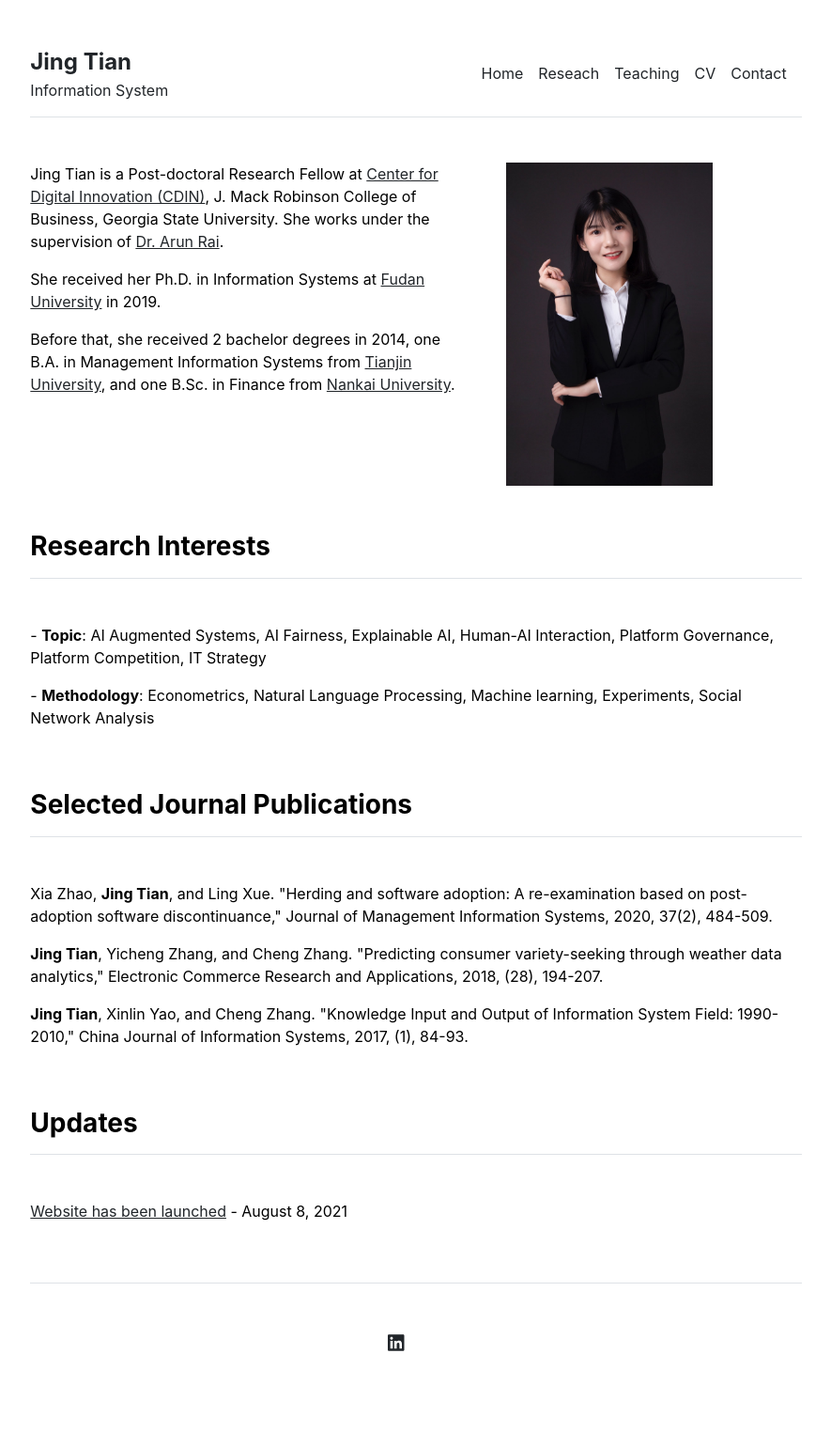
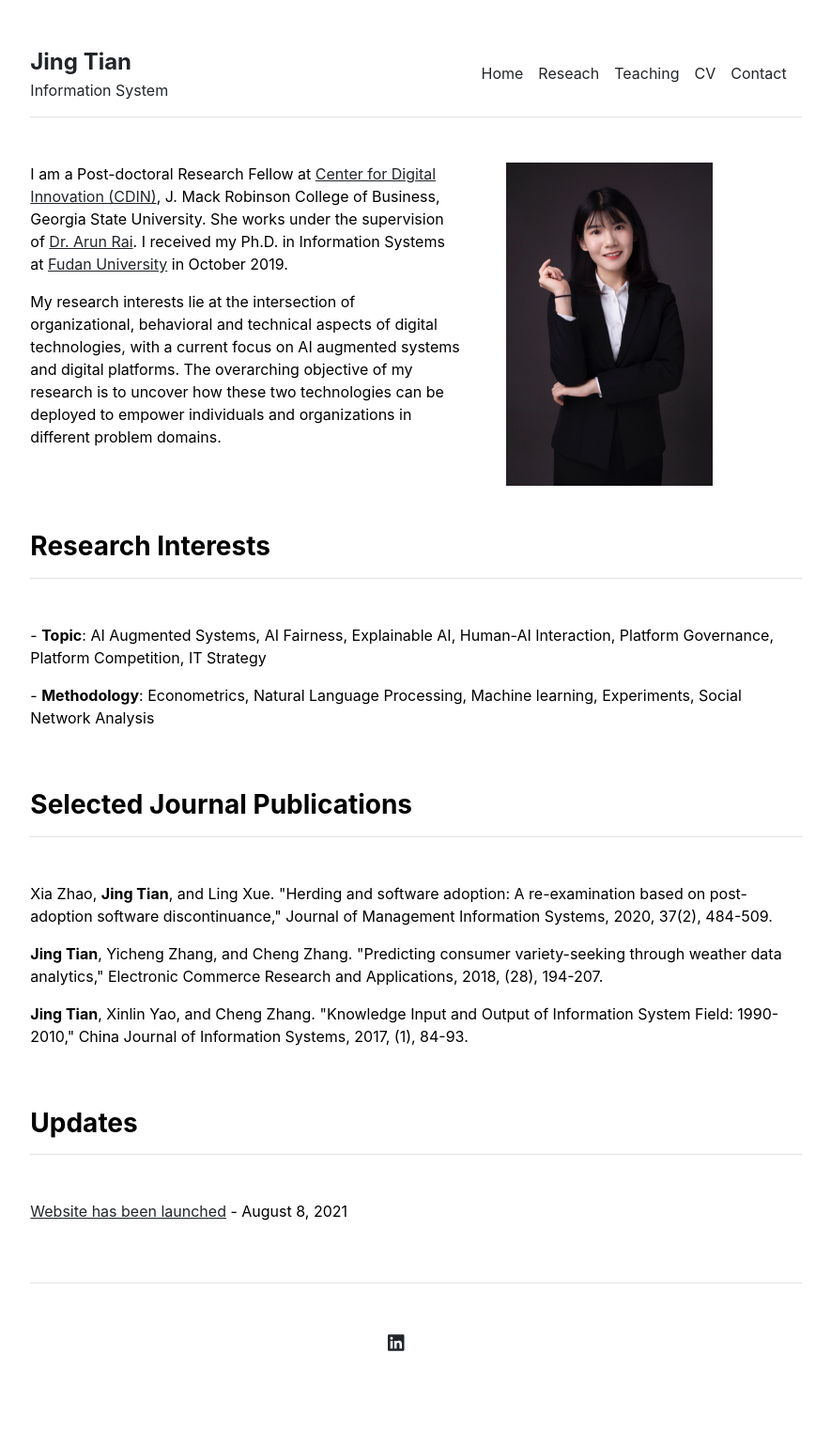
Before and after one commit to jingtianIS/jingtianIS.github.io, a Jekyll site: the page built from index.md, in a window 1280 px wide. Shown: the whole page at 94% size, without its empty margins (197-1082 px from the left). Built offline with Jekyll 4.4.1, drawn with Linux system fonts in a browser that asks for light colours.

Commit message:
Update index.md

```diff
--- a/index.md
+++ b/index.md
@@ -4,11 +4,9 @@ title: "Home"
 ---
 
 
-Jing Tian is a Post-doctoral Research Fellow at [Center for Digital Innovation (CDIN)](cdin-gsu), J. Mack Robinson College of Business, Georgia State University. She works under the supervision of [Dr. Arun Rai][professor-rai].
+I am a Post-doctoral Research Fellow at [Center for Digital Innovation (CDIN)](cdin-gsu), J. Mack Robinson College of Business, Georgia State University. She works under the supervision of [Dr. Arun Rai][professor-rai]. I received my Ph.D. in Information Systems at [Fudan University][fudan] in October 2019.
 
-She received her Ph.D. in Information Systems at [Fudan University][fudan] in 2019.
-
-Before that, she received 2 bachelor degrees in 2014, one B.A. in Management Information Systems from [Tianjin University][tianjin-u], and one B.Sc. in Finance from [Nankai University][nankai].
+My research interests lie at the intersection of organizational, behavioral and technical aspects of digital technologies, with a current focus on AI augmented systems and digital platforms. The overarching objective of my research is to uncover how these two technologies can be deployed to empower individuals and organizations in different problem domains.
 
 [professor-rai]: https://www.arunrai.net/
 [professor-ling]: https://www.fdsm.fudan.edu.cn/en/teacher/preview.aspx?UID=1816
```
